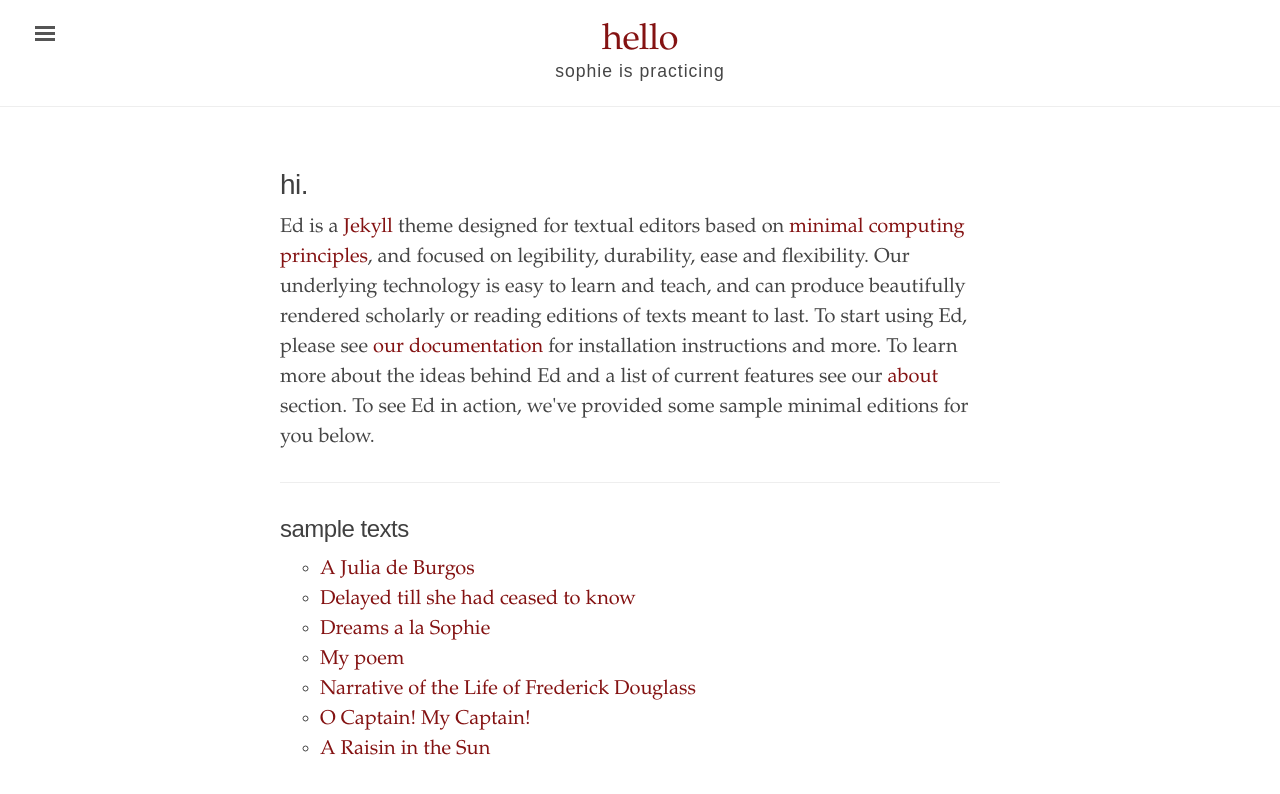
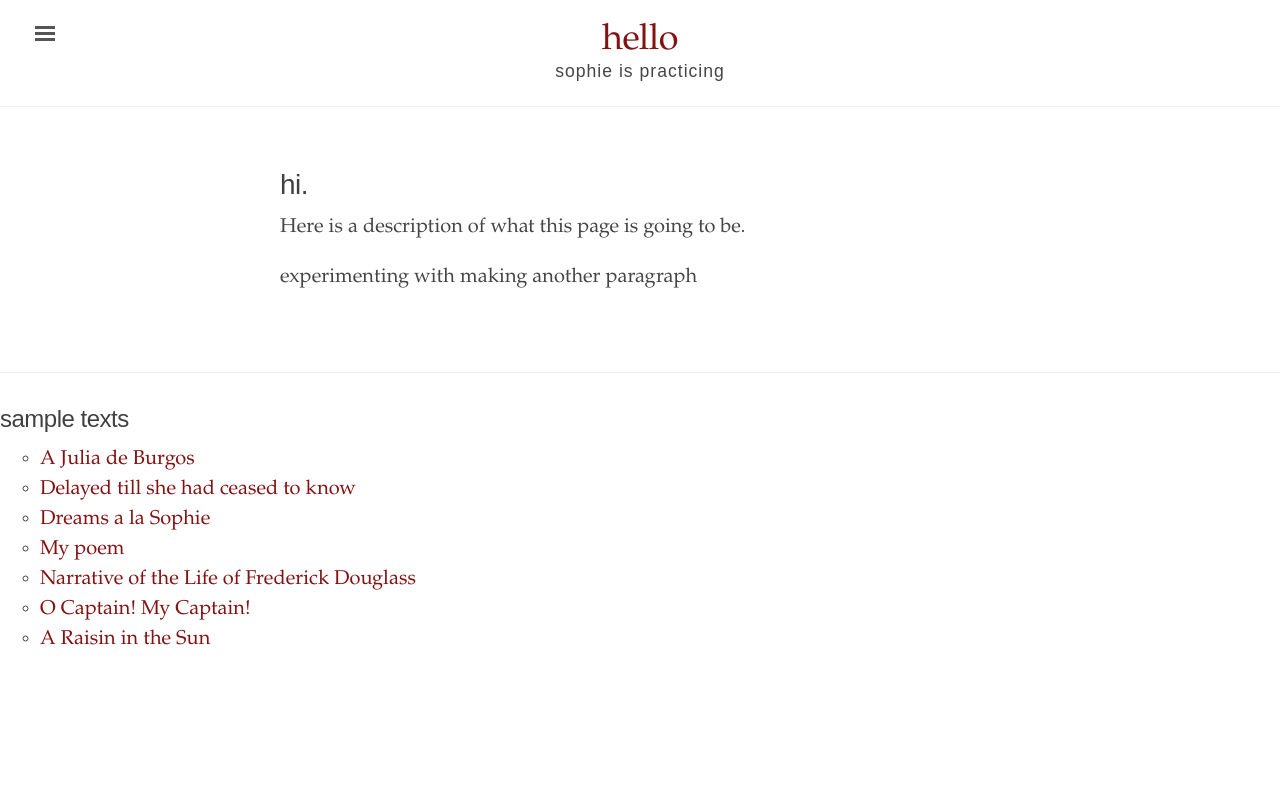
Before and after one commit to sophiarichardson/sample, a Jekyll site: the page built from index.html, in a window 1280 px wide. Shown: the top 794 px of the page. Built offline with Jekyll 4.4.1, drawn with Linux system fonts in a browser that asks for light colours.

Commit message:
intro text update

```diff
--- a/index.html
+++ b/index.html
@@ -6,14 +6,12 @@
   <h1>hi.</h1>
 
 <p>
-  Ed is a <a href="https://jekyllrb.com/" target="_blank">Jekyll</a> theme designed for textual
-  editors based on <a href="http://go-dh.github.io/mincomp/">minimal computing principles</a>, and
-  focused on legibility, durability, ease and flexibility. Our underlying technology is easy to
-  learn and teach, and can produce beautifully rendered scholarly or reading editions of texts meant
-  to last. To start using Ed, please see <a href="{{ site.baseurl }}/documentation/">our
-  documentation</a> for installation instructions and more. To learn more about the ideas behind Ed
-  and a list of current features see our <a href="{{ site.baseurl }}/about/">about</a> section. To
-  see Ed in action, we've provided some sample minimal editions for you below.
+ Here is a description of what this page is going to be.
+</p>
+</div>
+
+<p>
+ experimenting with making another paragraph
 </p>
 </div>
 
```
